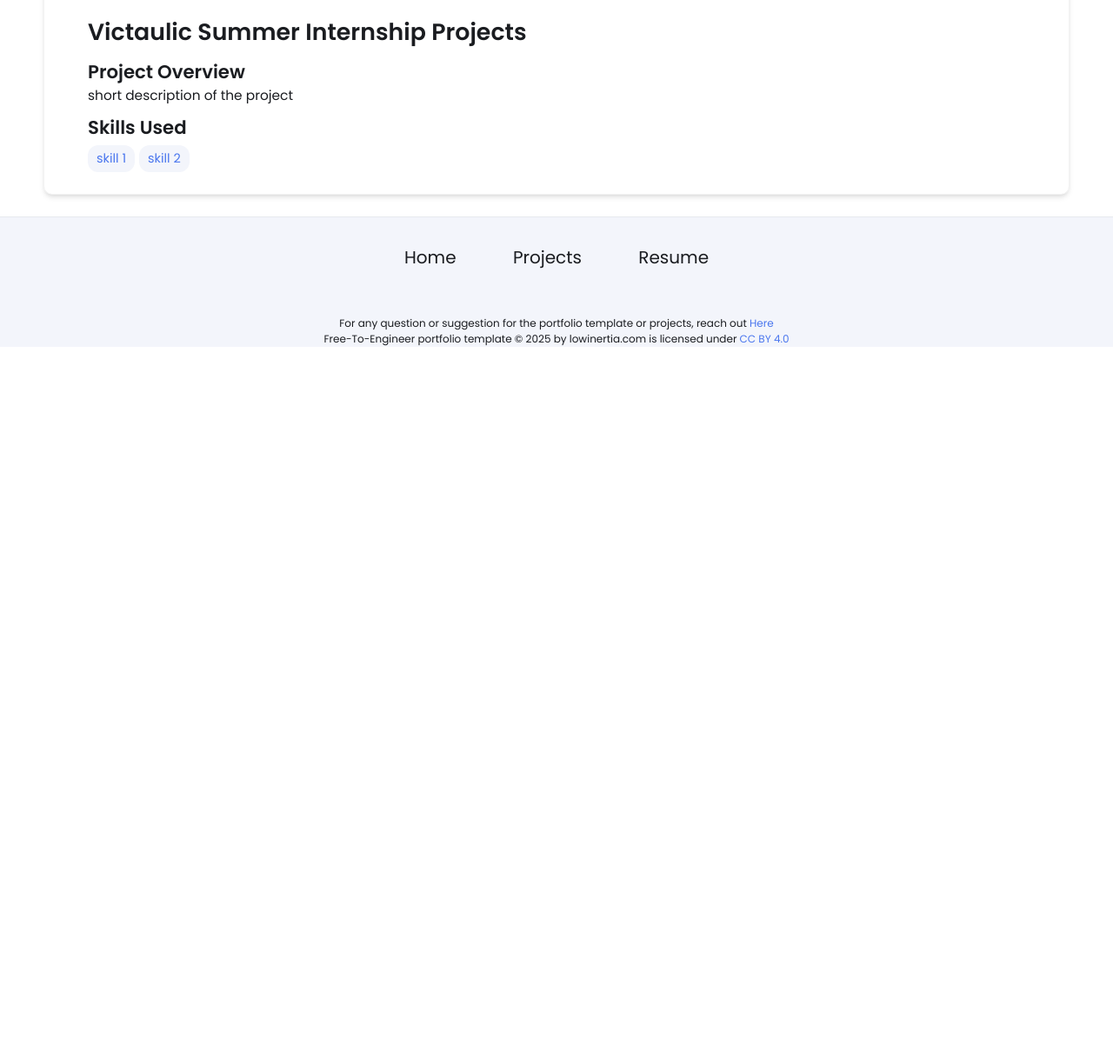
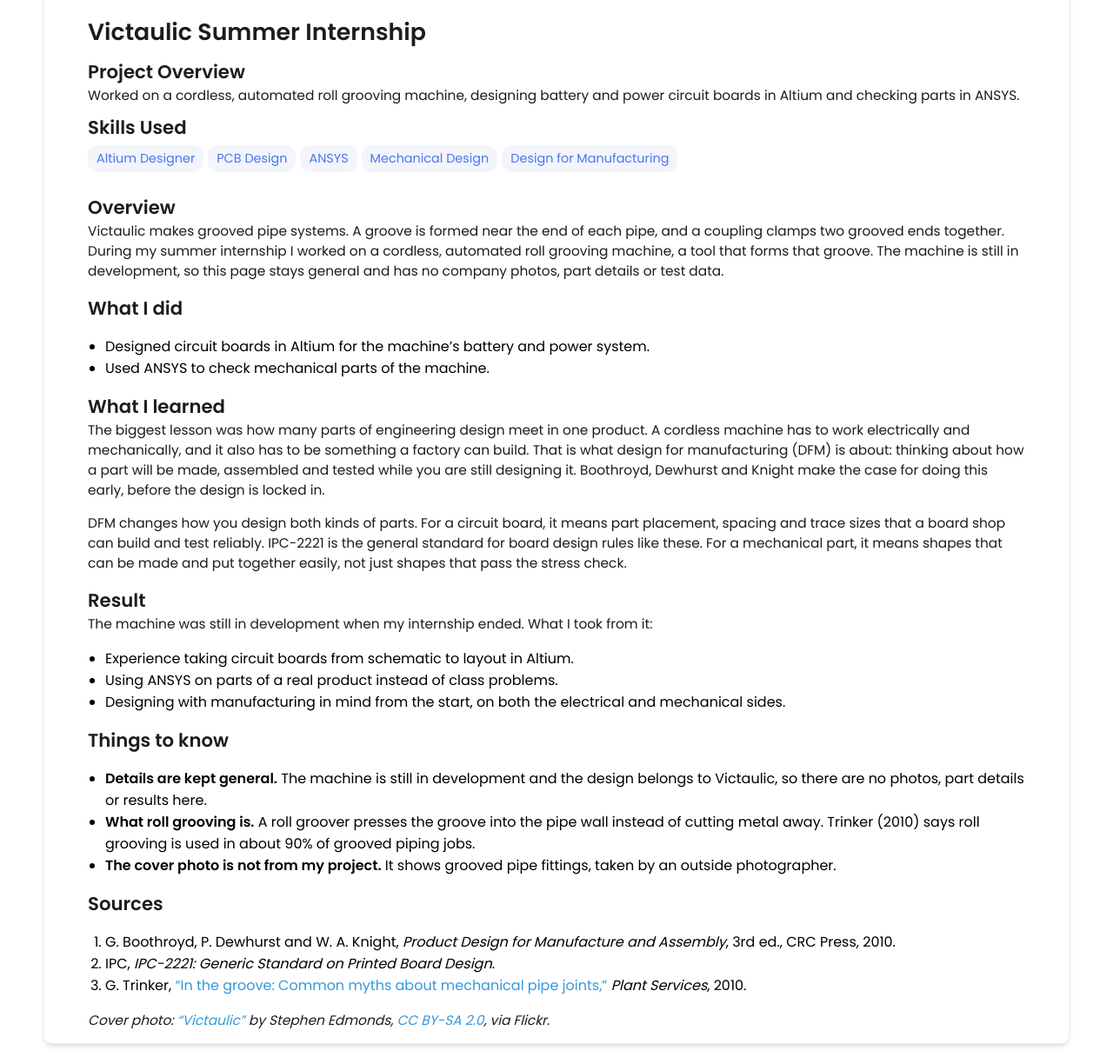
Before and after one commit to MartinJelonek27/MartinJelonek27.github.io, a Jekyll site: the page built from _projects/Victaulic Summer Internship/index.md, in a window 1280 px wide and 1400 px high, scrolled down 314 px. Shown: the part 176-1400 px from the top of the window at 87% size. Built offline with Jekyll 4.4.1, drawn with Linux system fonts in a browser that asks for light colours; before the commit the page ends 900 px from its top, so only the background shows below that.

Commit message:
Write the Victaulic internship project page

```diff
--- a/_projects/Victaulic Summer Internship/index.md
+++ b/_projects/Victaulic Summer Internship/index.md
@@ -1,9 +1,49 @@
 ---
 layout: post
-title: Victaulic Summer Internship Projects
-description:  short description of the project
+title: Victaulic Summer Internship
+description: Worked on a cordless, automated roll grooving machine, designing battery and power circuit boards in Altium and checking parts in ANSYS.
 skills:
-- skill 1
-- skill 2
-main-image: /project.webp
+- Altium Designer
+- PCB Design
+- ANSYS
+- Mechanical Design
+- Design for Manufacturing
+main-image: "https://live.staticflickr.com/65535/49742137291_bebdb138d8_b.jpg"
 ---
+
+## Overview
+
+Victaulic makes grooved pipe systems. A groove is formed near the end of each pipe, and a coupling clamps two grooved ends together. During my summer internship I worked on a cordless, automated roll grooving machine, a tool that forms that groove. The machine is still in development, so this page stays general and has no company photos, part details or test data.
+
+## What I did
+
+- Designed circuit boards in Altium for the machine's battery and power system.
+- Used ANSYS to check mechanical parts of the machine.
+
+## What I learned
+
+The biggest lesson was how many parts of engineering design meet in one product. A cordless machine has to work electrically and mechanically, and it also has to be something a factory can build. That is what design for manufacturing (DFM) is about: thinking about how a part will be made, assembled and tested while you are still designing it. Boothroyd, Dewhurst and Knight make the case for doing this early, before the design is locked in.
+
+DFM changes how you design both kinds of parts. For a circuit board, it means part placement, spacing and trace sizes that a board shop can build and test reliably. IPC-2221 is the general standard for board design rules like these. For a mechanical part, it means shapes that can be made and put together easily, not just shapes that pass the stress check.
+
+## Result
+
+The machine was still in development when my internship ended. What I took from it:
+
+- Experience taking circuit boards from schematic to layout in Altium.
+- Using ANSYS on parts of a real product instead of class problems.
+- Designing with manufacturing in mind from the start, on both the electrical and mechanical sides.
+
+## Things to know
+
+- **Details are kept general.** The machine is still in development and the design belongs to Victaulic, so there are no photos, part details or results here.
+- **What roll grooving is.** A roll groover presses the groove into the pipe wall instead of cutting metal away. Trinker (2010) says roll grooving is used in about 90% of grooved piping jobs.
+- **The cover photo is not from my project.** It shows grooved pipe fittings, taken by an outside photographer.
+
+## Sources
+
+1. G. Boothroyd, P. Dewhurst and W. A. Knight, *Product Design for Manufacture and Assembly*, 3rd ed., CRC Press, 2010.
+2. IPC, *IPC-2221: Generic Standard on Printed Board Design*.
+3. G. Trinker, ["In the groove: Common myths about mechanical pipe joints,"](https://www.plantservices.com/equipment/fluid-handling/article/11336223/in-the-groove-common-myths-about-mechanical-pipe-joints) *Plant Services*, 2010.
+
+*Cover photo: ["Victaulic"](https://www.flickr.com/photos/52952793@N00/49742137291) by Stephen Edmonds, [CC BY-SA 2.0](https://creativecommons.org/licenses/by-sa/2.0/), via Flickr.*
```
